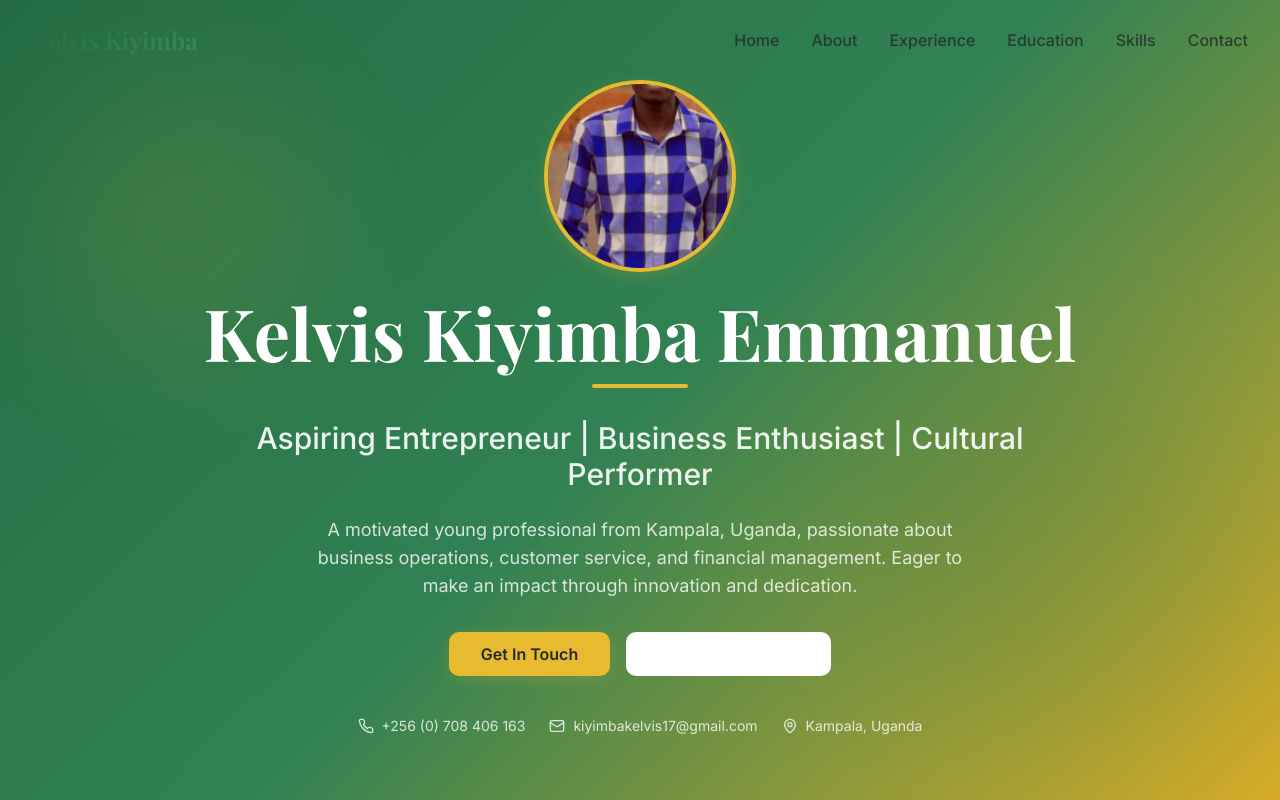
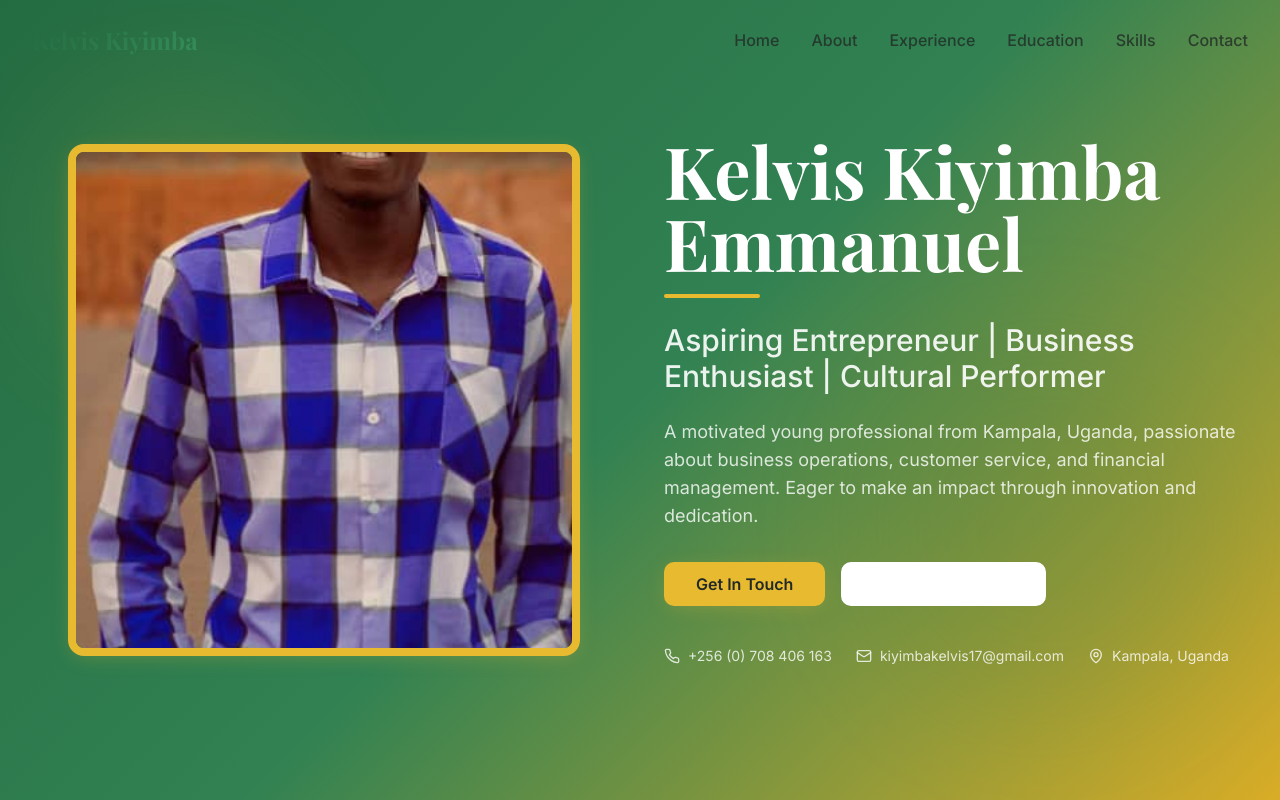
Before and after one commit to kelviskellok19/kelvis-kreates-kenya, a React (Vite) app: page / in a window 1280 px wide. Shown: the top 800 px of the page. Built offline with nearby package versions, Linux system fonts and the light colour scheme; the HTML template or start-up script is replaced by a standard one.

Commit message:
Make hero image larger

```diff
--- a/src/components/Hero.tsx
+++ b/src/components/Hero.tsx
@@ -24,31 +24,35 @@ const Hero = () => {
       </div>
 
       <div className="container mx-auto px-4 sm:px-6 lg:px-8 py-20 relative z-10">
-        <div className="max-w-4xl mx-auto text-center animate-fade-in">
-          <div className="mb-8">
-            <div className="w-48 h-48 mx-auto mb-6 rounded-full overflow-hidden border-4 border-accent shadow-accent">
+        <div className="max-w-7xl mx-auto grid lg:grid-cols-2 gap-12 items-center">
+          {/* Profile Image - Takes up half */}
+          <div className="animate-fade-in">
+            <div className="w-full aspect-square max-w-lg mx-auto rounded-2xl overflow-hidden border-8 border-accent shadow-accent">
               <img
                 src={profileImage}
                 alt="Kelvis Kiyimba Emmanuel"
                 className="w-full h-full object-cover"
               />
             </div>
+          </div>
+
+          {/* Content - Takes up other half */}
+          <div className="text-center lg:text-left animate-slide-in-right">
             <h1 className="text-4xl sm:text-5xl md:text-6xl lg:text-7xl font-bold text-primary-foreground mb-4 font-['Playfair_Display']">
               Kelvis Kiyimba Emmanuel
             </h1>
-            <div className="h-1 w-24 bg-accent mx-auto mb-6 rounded-full"></div>
-          </div>
+            <div className="h-1 w-24 bg-accent mb-6 rounded-full mx-auto lg:mx-0"></div>
 
             <p className="text-xl sm:text-2xl md:text-3xl text-primary-foreground/90 mb-6 font-medium">
               Aspiring Entrepreneur | Business Enthusiast | Cultural Performer
             </p>
 
-          <p className="text-base sm:text-lg text-primary-foreground/80 mb-8 max-w-2xl mx-auto leading-relaxed">
+            <p className="text-base sm:text-lg text-primary-foreground/80 mb-8 leading-relaxed">
               A motivated young professional from Kampala, Uganda, passionate about business operations,
               customer service, and financial management. Eager to make an impact through innovation and dedication.
             </p>
 
-          <div className="flex flex-col sm:flex-row gap-4 justify-center mb-10">
+            <div className="flex flex-col sm:flex-row gap-4 justify-center lg:justify-start mb-10">
             <Button
               size="lg"
               onClick={scrollToContact}
@@ -67,7 +71,7 @@ const Hero = () => {
             </Button>
           </div>
 
-          <div className="flex flex-col sm:flex-row items-center justify-center gap-4 sm:gap-6 text-primary-foreground/80 text-sm">
+            <div className="flex flex-col sm:flex-row items-center justify-center lg:justify-start gap-4 sm:gap-6 text-primary-foreground/80 text-sm">
               <a href="tel:+256708406163" className="flex items-center gap-2 hover:text-accent transition-colors">
                 <Phone className="h-4 w-4" />
                 +256 (0) 708 406 163
@@ -83,6 +87,7 @@ const Hero = () => {
             </div>
           </div>
         </div>
+      </div>
     </section>
   );
 };
```
Lines whose indentation alone changed are shown as unchanged.
